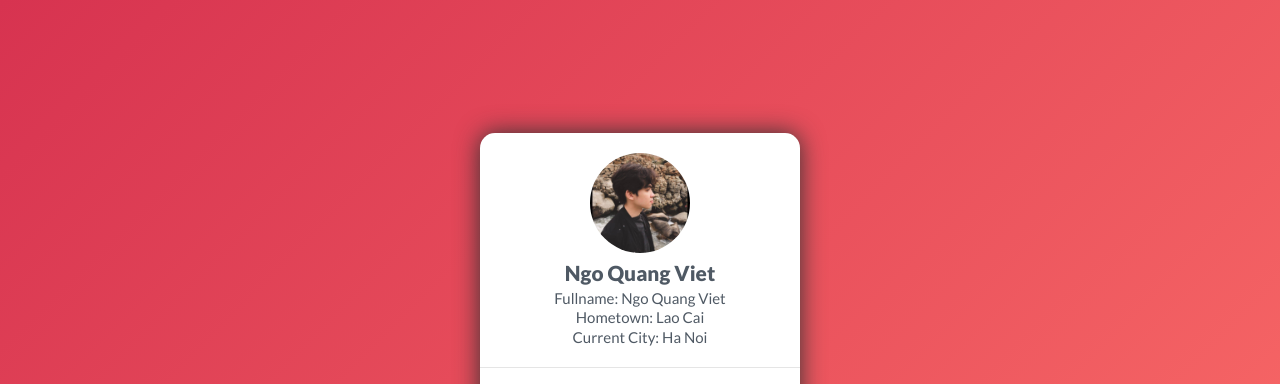
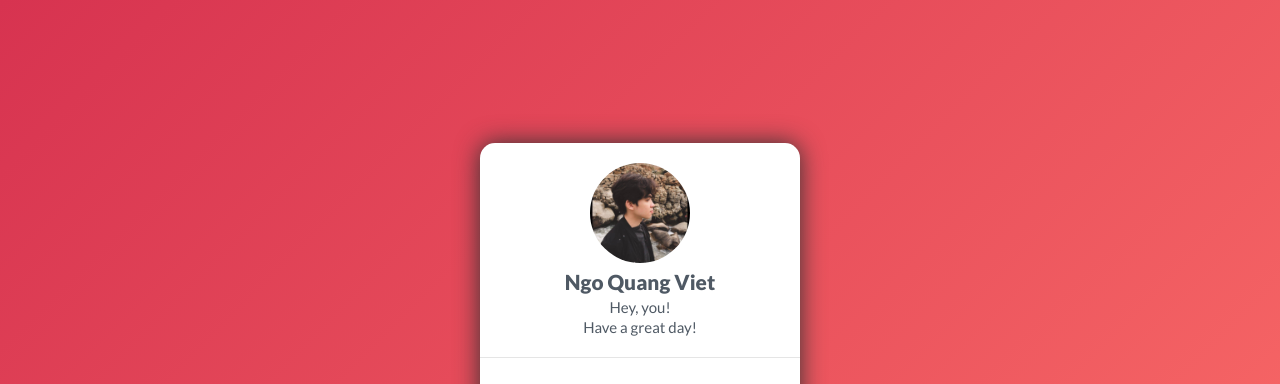
Before and after one commit to vietnq2291/vietnq2291.github.io, a plain HTML site: page index.html in a window 1280 px wide. Shown: the top 384 px of the page. Drawn offline with nearby package versions, Linux system fonts and the light colour scheme.

Commit message:
Update index.html

```diff
--- a/index.html
+++ b/index.html
@@ -26,9 +26,7 @@
                 </div>
                 <h2 class="info__heading">Ngo Quang Viet</h2>
                 <ul class="info__description text-center">
-                    <li class="info__fullname">Fullname: Ngo Quang Viet</li>
-                    <li class="info__hometown">Hometown: Lao Cai</li>
-                    <li class="info__city">Current City: Ha Noi</li>
+                    <li class="info">Hey, you! <br> Have a great day!</li>
                 </ul>
             </div>
 
```
